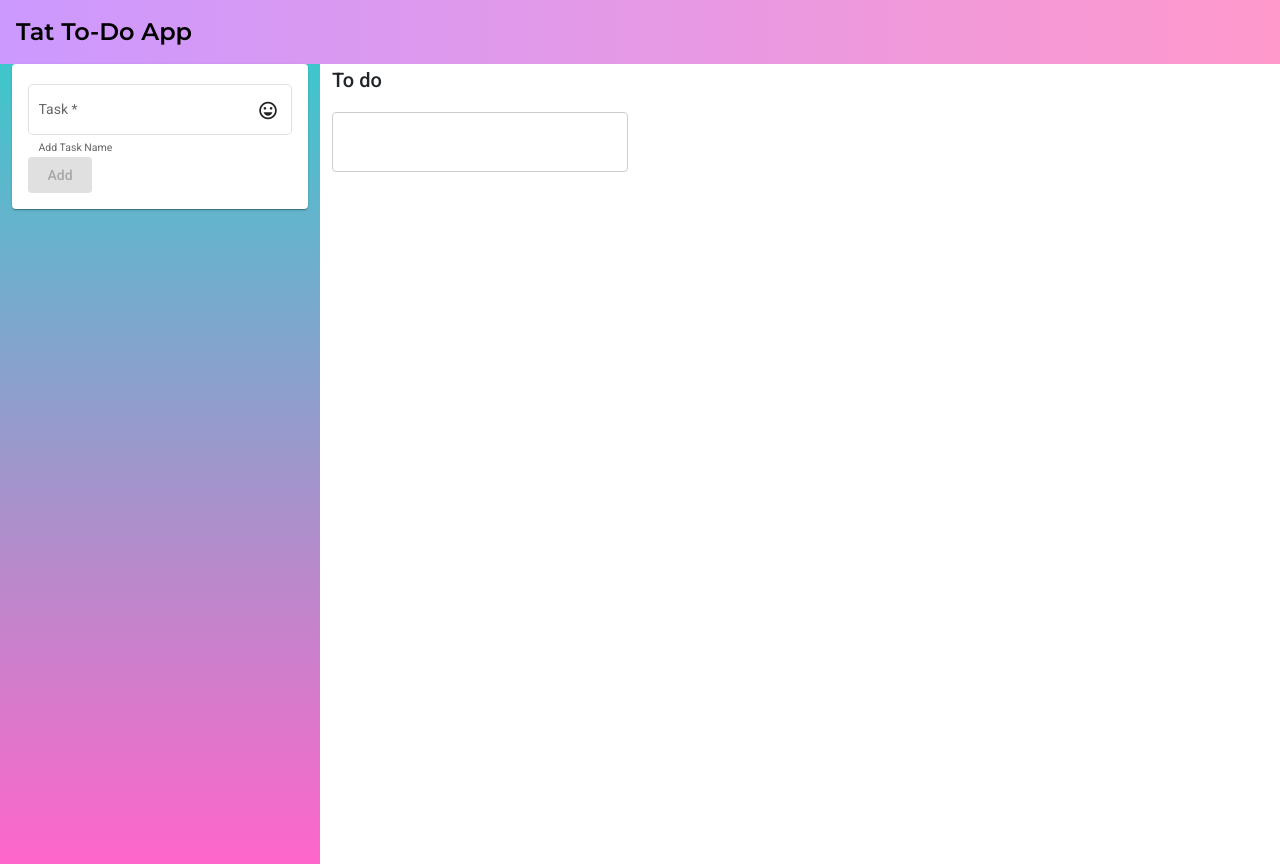
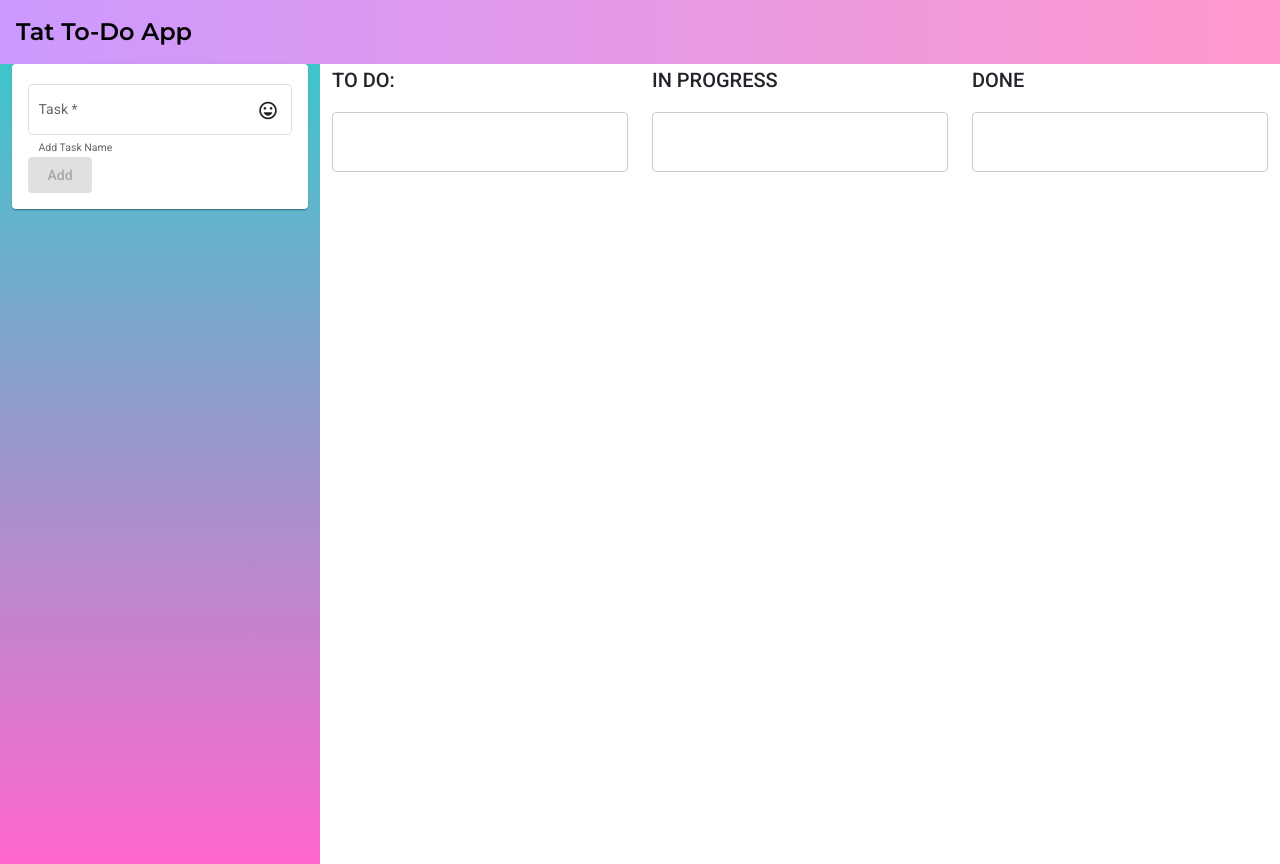
Before and after one commit to socraTat/boredMoments, an Angular app in the folder todo_app/: page / in a window 1280 px wide. Built offline with nearby package versions, Linux system fonts and the light colour scheme.

Commit message:
create addFunction & initialized delete function

```diff
--- a/todo_app/src/app/todo/todo.component.html
+++ b/todo_app/src/app/todo/todo.component.html
@@ -11,7 +11,7 @@
               <mat-hint>Add Task Name</mat-hint>
 
             </mat-form-field>
-            <button class="matformbtn" mat-raised-button [disabled]="todoForm.invalid">Add</button>
+            <button class="matformbtn" mat-raised-button [disabled]="todoForm.invalid" (click)="addTask()">Add</button>
           </form>
         </mat-card>
       </div>
@@ -24,14 +24,18 @@
           <div class="col-md-4">
             <!--For To DO-->
             <div class="example-container">
-              <h2>To do</h2>
+              <h2>TO DO:</h2>
 
               <div
                 cdkDropList
                 [cdkDropListData]="tasks"
                 class="example-list"
                 (cdkDropListDropped)="drop($event)">
-                <div class="example-box" *ngFor="let item of tasks" cdkDrag>{{item}}</div>
+                <div class="example-box" *ngFor="let item of tasks" cdkDrag>{{item.description}}
+                  <div class="box">
+                    <button mat-icon-button color="warn" (click)="deleteTask()"></button>
+                  </div>
+                </div>
               </div>
             </div>
 
@@ -40,9 +44,31 @@
 
           <div class="col-md-4">
             <!--For In Progress-->
+            <div class="example-container">
+              <h2>IN PROGRESS</h2>
+
+              <div
+                cdkDropList
+                [cdkDropListData]="inProgress"
+                class="example-list"
+                (cdkDropListDropped)="drop($event)">
+                <div class="example-box" *ngFor="let item of inProgress" cdkDrag>{{item.description}}</div>
+              </div>
+            </div>
           </div>
           <div class="col-md-4">
             <!--For Done-->
+            <div class="example-container">
+              <h2>DONE</h2>
+
+              <div
+                cdkDropList
+                [cdkDropListData]="done"
+                class="example-list"
+                (cdkDropListDropped)="drop($event)">
+                <div class="example-box" *ngFor="let item of done" cdkDrag>{{item.description}}</div>
+              </div>
+            </div>
 
           </div>
 
--- a/todo_app/src/app/todo/todo.component.ts
+++ b/todo_app/src/app/todo/todo.component.ts
@@ -14,6 +14,7 @@ export class TodoComponent implements OnInit {
 
   tasks: tasks [] = [];
   inProgress: tasks [] = [];
+  done: tasks[] = [];
 
 
 
@@ -33,6 +34,21 @@ export class TodoComponent implements OnInit {
   }
 
 
+  addTask(){
+    this.tasks.push({
+      description:this.todoForm.value.item,
+      done: false
+    })
+  }
+
+  deleteTask(){
+
+  }
+
+
+
+
+
   drop(event: CdkDragDrop<tasks[]>) {
     if (event.previousContainer === event.container) {
       moveItemInArray(event.container.data, event.previousIndex, event.currentIndex);
```
